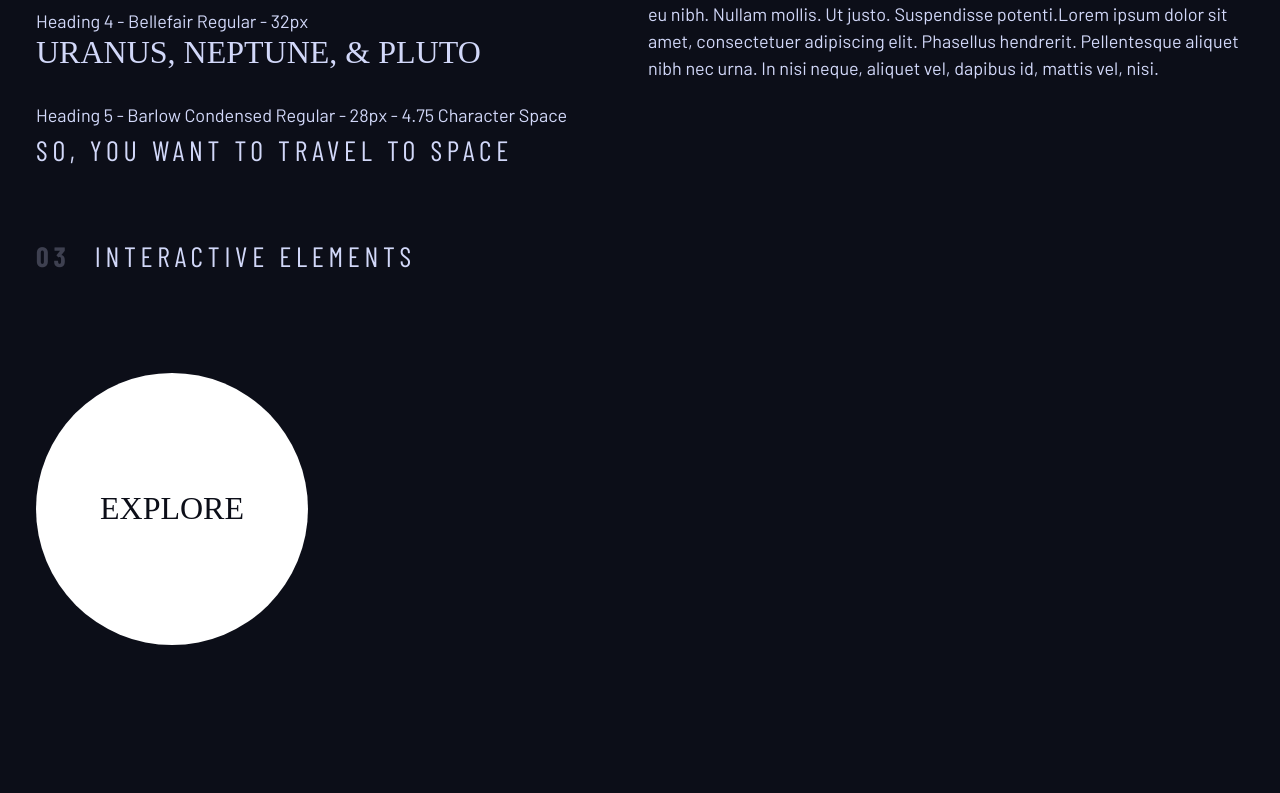
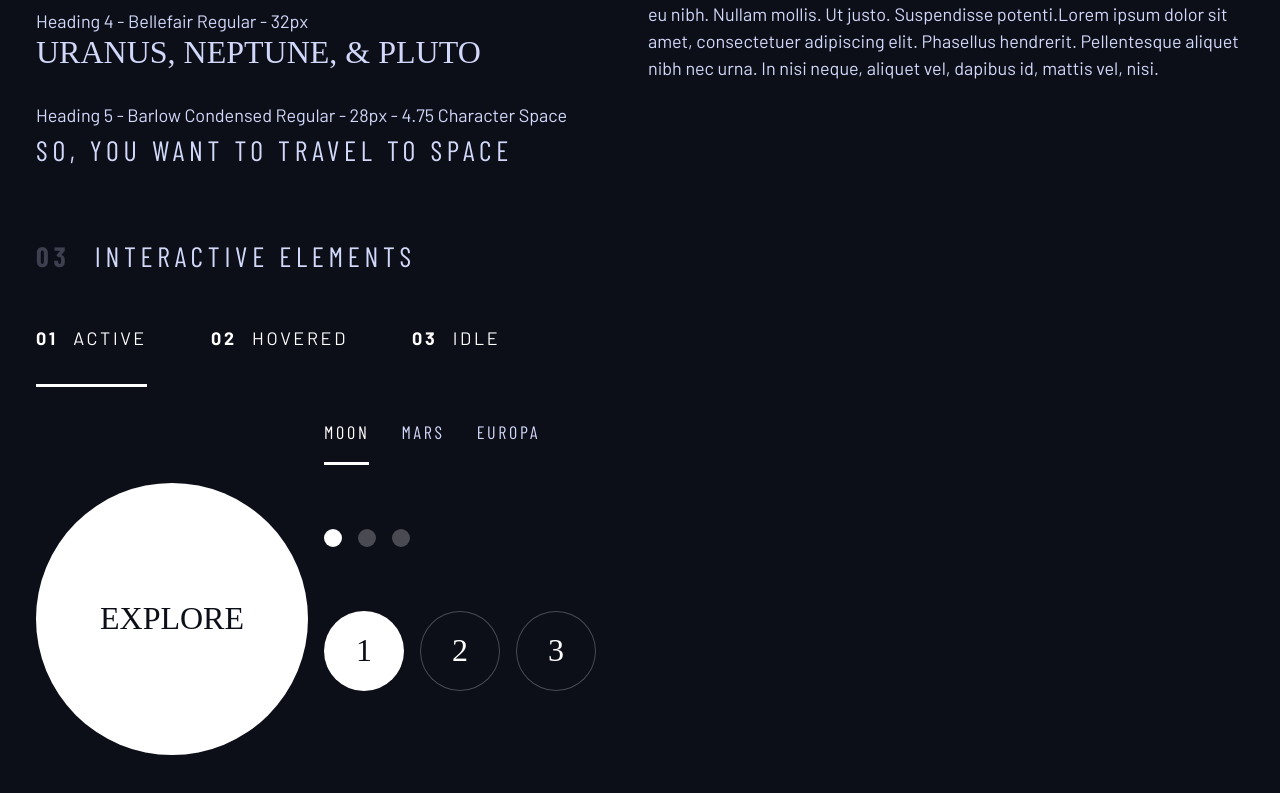
Before and after one commit to EricFiorani/frontendMentorChallenges, a plain HTML site: page space-website/starter-code/design-system.html in a window 1280 px wide. Shown: the part 855-1648 px from the top of the page. Before the commit the page ends 1548 px from the top, so only its background shows below. Drawn offline with nearby package versions, Linux system fonts and the light colour scheme; a web font is replaced by a local one.

Commit message:
design system is done

```diff
--- a/space-website/starter-code/design-system.html
+++ b/space-website/starter-code/design-system.html
@@ -100,7 +100,15 @@
         <h2 class="numbered-title"><span>03</span> Interactive elements</h2>
 
         <!-- navigation -->
-        <div></div>
+        <div>
+            <nav>
+                <ul class="primary-navigation underline-indicators flex" style="--gap: 4rem;">
+                    <li class="active"><a class="uppercase text-white letter-spacing-2" href="#"><span>01</span> Active</a></li>
+                    <li><a class="uppercase text-white letter-spacing-2" href="#"><span>02</span> Hovered</a></li>
+                    <li><a class="uppercase text-white letter-spacing-2" href="#"><span>03</span> Idle</a></li>
+                </ul>
+            </nav>
+        </div>
 
         <div class="flex">
             <div style="margin-top: 5rem;">
@@ -108,14 +116,27 @@
                 <a href="#" class="large-button uppercase ff-serif fs-600 text-dark bg-white">Explore</a>
             </div>
 
-            <div style="margin-bottom: 50vh;">
+            <div class="flow" style="margin-bottom: 50vh; --flow-space: 4rem;">
                 <!-- Tabs -->
-
+                <div class="tab-list underline-indicators flex">
+                    <button aria-selected="true" class="uppercase ff-sans-cond text-accent bg-dark letter-spacing-2">Moon</button>
+                    <button aria-selected="false" class="uppercase ff-sans-cond text-accent bg-dark letter-spacing-2">Mars</button>
+                    <button aria-selected="false" class="uppercase bg-dark ff-sans-cond text-accent letter-spacing-2">Europa</button>
+                </div>
 
                 <!-- Dots -->
-
+                <div class="dot-indicators flex">
+                    <button aria-selected="true"><span class="sr-only">Slide title</span></button>
+                    <button aria-selected="false"><span class="sr-only">Slide title</span></button>
+                    <button aria-selected="false"><span class="sr-only">Slide title</span></button>
+                </div>
 
                 <!-- Numbers -->
+                <div class="number-indicators flex">
+                    <button aria-selected="true" class="ff-serif bg-dark fs-600">1</button>
+                    <button aria-selected="false" class="ff-serif bg-dark fs-600">2</button>
+                    <button aria-selected="false" class="ff-serif bg-dark fs-600">3</button>
+                </div>
             </div>
         </div>
 
--- a/space-website/starter-code/index.css
+++ b/space-website/starter-code/index.css
@@ -221,15 +221,109 @@ input, button, textarea, select {
 /* ---------------------- */
 
 .large-button {
+    position: relative;
     padding: 0 2em;
     aspect-ratio: 1;
     display: grid;
+    z-index: 1;
     place-items: center;
     text-decoration: none;
     border-radius: 50%;
-    transition: 0.3s;
+    /* transition: 0.3s; */
 }
 
-.large-button:hover {
-    box-shadow: 4rem 4rem 0 hsl(var(--clr-light) / .25);
+.large-button::after {
+    content: '';
+    position: absolute;
+    z-index: -1;
+    background: hsl(var(--clr-light) / .15);
+    width: 100%;
+    height: 100%;
+    border-radius: 50%;
+    transition: opacity 500ms linear, transform 750ms ease-in-out;
+    opacity: 0;
 }
+
+.large-button:hover::after,
+.large-button:focus::after {
+    opacity: 1;
+    transform: scale(1.5);
+}
+
+.primary-navigation {
+    --gap: 8rem;
+    --underline-gap: 2rem;
+    list-style: none;
+    padding: 0;
+    margin: 0;
+}
+
+.primary-navigation a {
+    text-decoration: none;
+}
+
+.primary-navigation a > span {
+    font-weight: 700;
+    margin-right: .5em;
+}
+
+.underline-indicators > * {
+    padding: var(--underline-gap, 1rem) 0;
+    border: 0;
+    border-bottom: .2rem solid hsl(var(--clr-white) / 0);
+}
+
+.underline-indicators > *:hover,
+.underline-indicators > *:focus {
+    border-color: hsl(var(--clr-white) / .5);
+}
+
+.underline-indicators > .active,
+.underline-indicators > [aria-selected="true"] {
+    color: hsl(var(--clr-white));
+    border-color: hsl(var(--clr-white) / 1);
+}
+
+.tab-list {
+    --gap: 2rem;
+}
+
+.dot-indicators > * {
+    cursor: pointer;
+    border: 0;
+    border-radius: 50%;
+    aspect-ratio: 1;
+    padding: 0.5em;
+    background-color: hsl(var(--clr-white) / .25);
+}
+
+.dot-indicators > *:hover,
+.dot-indicators > *:focus {
+    background-color: hsl(var(--clr-white) / .5);
+}
+
+.dot-indicators > [aria-selected="true"] {
+    background-color: hsl( var(--clr-white) / 1);
+}
+
+.number-indicators > * {
+    color: hsl( var(--clr-white) / 1);
+    border: 1px solid hsl(var(--clr-white) / .25);
+    border-radius: 50%;
+    transition: transform 750ms ease-in-out;
+    width: 80px;
+    height: 80px;
+    /* aspect-ratio: 1;
+    padding: 1rem; */
+}
+
+.number-indicators > *:hover,
+.number-indicators > *:focus {
+    cursor: pointer;
+    border: 1px solid hsl(var(--clr-white) / 1);
+}
+
+.number-indicators > [aria-selected="true"] {
+    color: hsl(var(--clr-dark));
+    background-color: hsl( var(--clr-white) / 1);
+}
```
